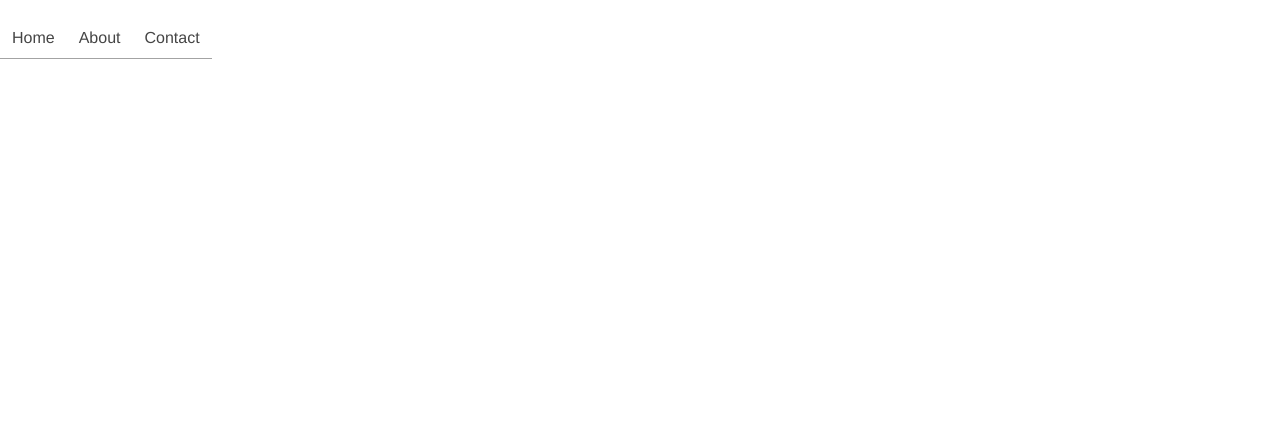
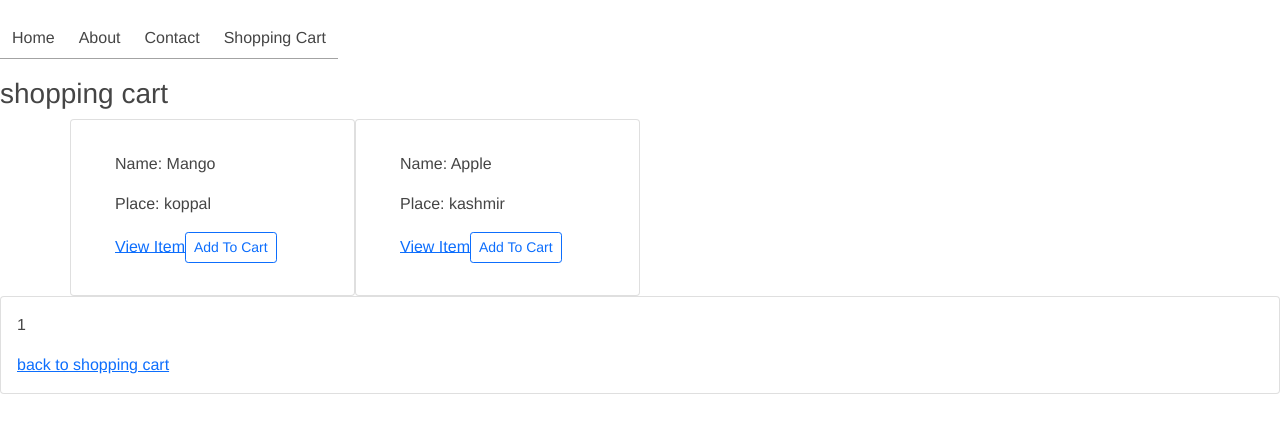
Before and after one commit to hareeshcs33/bootstrapVue-simple-project-2, a Vue app: page /shopping-cart/1 in a window 1280 px wide. Shown: the top 432 px of the page. Built offline with nearby package versions, Linux system fonts and the light colour scheme.

Commit message:
UI added

```diff
--- a/src/components/navbar.vue
+++ b/src/components/navbar.vue
@@ -4,6 +4,7 @@
         <li><router-link to="/">Home</router-link></li>
         <li><router-link to="/about">About</router-link></li>
         <li><router-link to="/contact">Contact</router-link></li>
+        <li><router-link to="/shopping-cart">Shopping Cart</router-link></li>
     </ul>
   </div>
 </template>
--- a/src/customer/login.vue
+++ b/src/customer/login.vue
@@ -9,6 +9,7 @@
             </b-form-group>
             <b-form-group label="Password:">
                 <b-form-input
+                type="password"
                 v-model="loginData.password"
                 placeholder="Password"
                 ></b-form-input>
@@ -33,7 +34,7 @@ export default {
     methods: {
         login(){
             if(this.loginData.user_name === "" || this.loginData.password === "") {
-                console.log("username or password fields should not ")
+                console.log("username or password fields should not be empty")
             }else{
                 console.log(JSON.stringify(this.loginData));
             }
--- /dev/null
+++ b/src/data/shopping-cart-data.js
@@ -0,0 +1,16 @@
+export const shoppingCartData = [
+    {
+        id: '1',
+        name: 'Mango',
+        color: 'yellow',
+        place: 'koppal',
+        cartItem: false
+    },
+    {
+        id: '2',
+        name: 'Apple',
+        color: 'red',
+        place: 'kashmir',
+        cartItem: false
+    }
+]
--- a/src/router/index.js
+++ b/src/router/index.js
@@ -5,6 +5,9 @@ import About from '@/components/about'
 import Contact from '@/components/contact'
 import Login from '@/customer/login'
 import CustomerData from '@/customer/customer-data'
+import ShoppingCart from '@/shopping-cart/shopping-cart'
+import CartView from '@/shopping-cart/cart-view'
+import CartAddedList from '@/shopping-cart/cart-added-list'
 
 Vue.use(Router)
 
@@ -36,5 +39,22 @@ export default new Router({
       name: 'CustomerData',
       component: CustomerData
     },
+    {
+      path: '/shopping-cart',
+      name: 'ShoppingCart',
+      component: ShoppingCart,
+      children: [
+        {
+          path: ':id',
+          name: 'CartView',
+          component: CartView
+        }
+      ]
+    },
+    {
+      path: '/cart-added-list',
+      name: 'CartAddedList',
+      component: CartAddedList
+    },
   ]
 })
--- /dev/null
+++ b/src/shopping-cart/cart-added-list.vue
@@ -0,0 +1,27 @@
+<template>
+    <b-container>
+        <h3>Cart added list</h3>
+        <b-row v-if="getAddedCartItem.length > 0">
+            <cart-item v-for="data in getAddedCartItem" :cartData="data" :key="data.name" />
+        </b-row>
+    </b-container>
+</template>
+<script>
+import CartItem from './cart-item.vue';
+
+export default {
+    data(){
+        return {
+
+        }
+    },
+    components: {
+        CartItem,
+    },
+    computed: {
+        getAddedCartItem(){
+            return this.$store.getters.getAddedCartItem;
+        }
+    }
+}
+</script>
--- /dev/null
+++ b/src/shopping-cart/cart-item.vue
@@ -0,0 +1,34 @@
+<template>
+    <b-card class="col-3">
+        <b-card-body>
+            <b-card-text>Name: {{cartData.name}}</b-card-text>
+            <b-card-text>Place: {{cartData.place}}</b-card-text>
+            <router-link :to="{ name: 'CartView', params: { id: cartData.id }}" @click.native="idVal(cartData.id)">View Item</router-link>
+            <b-button v-if="!cartData.cartItem" variant="outline-primary" size="sm" @click="addToCart(cartData.id)">Add To Cart</b-button>
+            <b-button v-if="cartData.cartItem" variant="outline-primary" size="sm" @click="removeFromCart(cartData.id)">Remove From Cart</b-button>
+        </b-card-body>
+    </b-card>
+</template>
+<script>
+export default {
+    props: ['cartData'],
+    data(){
+        return {
+
+        }
+    },
+    methods: {
+        idVal(id){
+            this.$store.commit("idVal", id);
+        },
+        addToCart(id){
+            this.$store.commit("CART_ITEM", id);
+            this.$router.push('/cart-added-list');
+        },
+        removeFromCart(id){
+            this.$store.commit("REMOVE_CART_ITEM", id);
+            this.$router.push('/shopping-cart');
+        }
+    }
+}
+</script>
--- /dev/null
+++ b/src/shopping-cart/cart-list.vue
@@ -0,0 +1,26 @@
+<template>
+    <b-container>
+        <b-row>
+            <cart-item v-for="data in cartData" :cartData="data" :key="data.name" />
+        </b-row>
+    </b-container>
+</template>
+<script>
+import CartItem from './cart-item.vue';
+
+export default {
+    data(){
+        return {
+
+        }
+    },
+    components: {
+        CartItem,
+    },
+    computed: {
+        cartData(){
+            return this.$store.state.shoppingCartData;
+        }
+    }
+}
+</script>
--- /dev/null
+++ b/src/shopping-cart/cart-view.vue
@@ -0,0 +1,27 @@
+<template>
+    <div>
+        <b-card>
+            <div>{{cartId}}</div>
+            <pre>{{getCartItem}}</pre>
+            <router-link :to="'/shopping-cart'">back to shopping cart</router-link>
+        </b-card>
+    </div>
+</template>
+<script>
+
+export default {
+    data(){
+        return {
+
+        }
+    },
+    computed: {
+        cartId(){
+            return this.$route.params.id;
+        },
+        getCartItem(){
+            return this.$store.getters.getCartItem;
+        }
+    }
+}
+</script>
--- /dev/null
+++ b/src/shopping-cart/shopping-cart.vue
@@ -0,0 +1,21 @@
+<template>
+    <div>
+        <h3>shopping cart</h3>
+        <cart-list />
+        <router-view />
+    </div>
+</template>
+<script>
+import CartList from './cart-list.vue';
+
+export default {
+    data(){
+        return {
+
+        }
+    },
+    components: {
+        CartList,
+    }
+}
+</script>
--- a/src/store/getters.js
+++ b/src/store/getters.js
@@ -2,3 +2,12 @@
 export const getCustomersData = (state) => {
     return state.customers;
 }
+
+export const getCartItem = (state) => {
+    let id = state.idVal;
+    return state.shoppingCartData.find(item => item.id === id);
+}
+
+export const getAddedCartItem = (state) => {
+    return state.shoppingCartData.filter(item => item.cartItem === true);
+}
--- a/src/store/mutations.js
+++ b/src/store/mutations.js
@@ -5,3 +5,23 @@ export const SET_PRODUCTS = (state, products) => {
 export const customerData = (state, customerData) => {
     state.customers.push(customerData);
 }
+
+export const idVal = (state, id) => {
+    state.idVal = id;
+}
+
+export const CART_ITEM = (state, id) => {
+    return state.shoppingCartData.filter(item => {
+        if(item.id === id){
+            item.cartItem = true;
+        }
+    });
+}
+
+export const REMOVE_CART_ITEM = (state, id) => {
+    return state.shoppingCartData.filter(item => {
+        if(item.id === id){
+            item.cartItem = false;
+        }
+    })
+}
--- a/src/store/state.js
+++ b/src/store/state.js
@@ -1,5 +1,9 @@
+import { shoppingCartData } from '../data/shopping-cart-data'
+
 export default {
+    username: 'hareesh sapparad',
     products: [],
-    username: 'hareesh sapparad',
-    customers: []
+    customers: [],
+    shoppingCartData: shoppingCartData,
+    idVal: null,
 }
```
